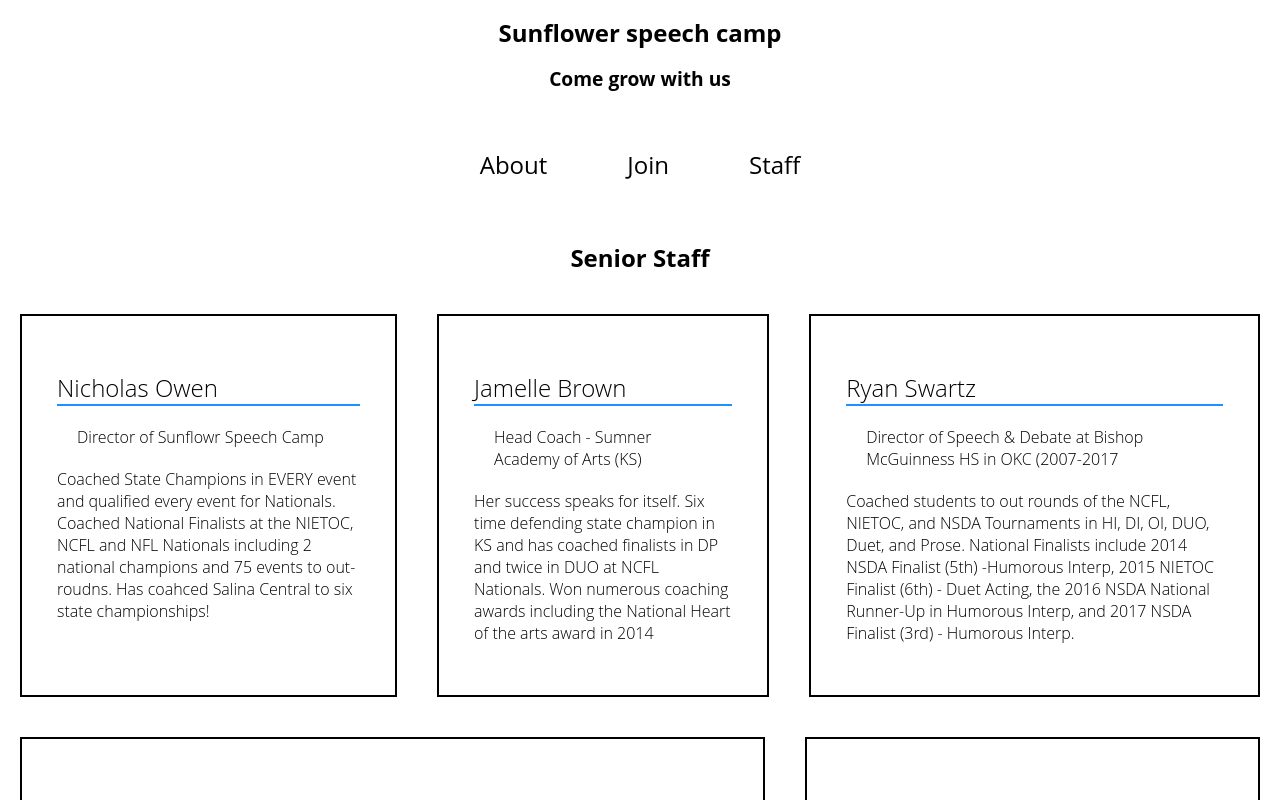
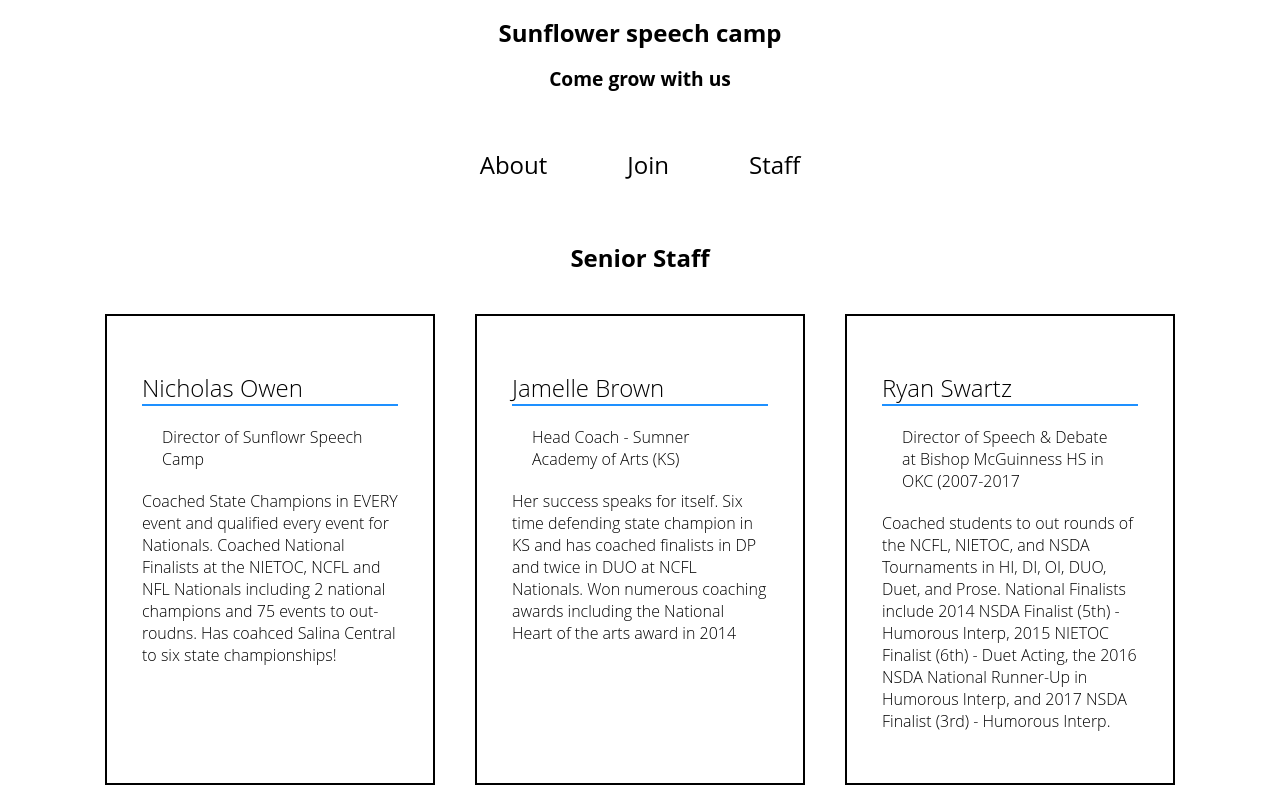
Before and after one commit to dwilley21/sunflower-speech, a React (Create React App) app: page /Staff in a window 1280 px wide. Shown: the top 800 px of the page. Built offline with nearby package versions, Linux system fonts and the light colour scheme.

Commit message:
width fix

```diff
--- a/src/Components/UI/Cards.jsx
+++ b/src/Components/UI/Cards.jsx
@@ -6,6 +6,7 @@ const Wrapper = styled.div`
   margin: 20px;
   padding: 35px;
   border: 2px solid black;
+  width: 20%;
 `
 
 const Name = styled.h2`
@@ -33,6 +34,9 @@ const Description = styled.p`
   }
 
 `
+const Shorten = styled.div`
+  grid-template-columns: fit-content(40%);
+`
 const Cards = ({
   name,
   title,
@@ -41,7 +45,9 @@ const Cards = ({
   <Wrapper>
     <Name>{name}</Name>
     <Title>{title}</Title>
+    <Shorten>
     <Description>{description}</Description>
+    </Shorten>
   </Wrapper>
 )
 
```
